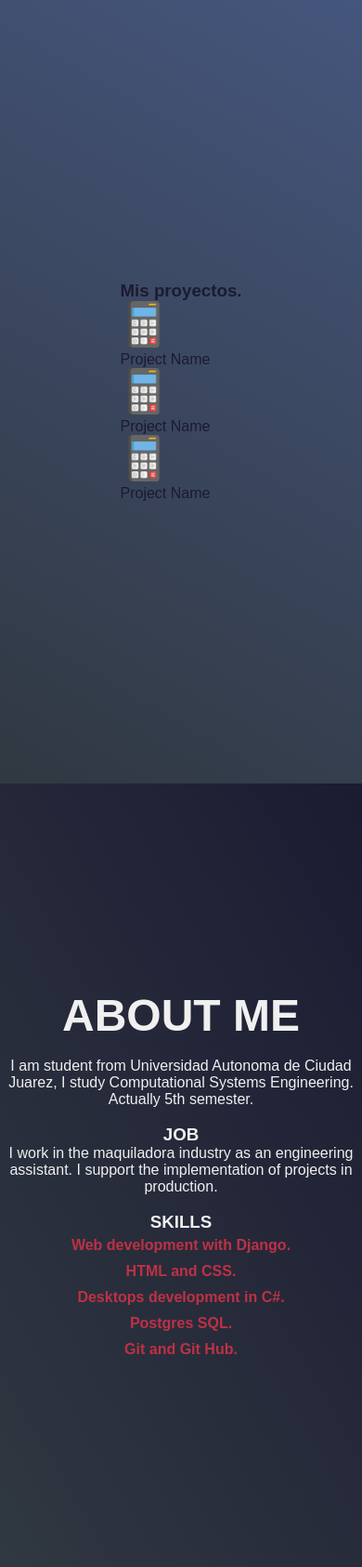
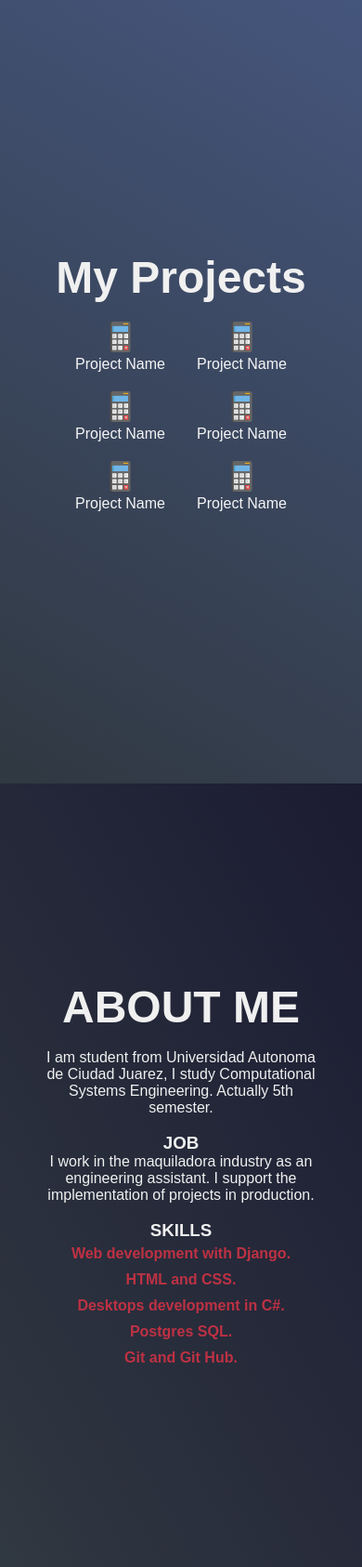
Before and after one commit to arm-code/notes-app-fast, a Django app: page / in a window 390 px wide. Shown: the part 845-2531 px from the top of the page at 93% size. Run offline with Django 4.2, Linux system fonts and the light colour scheme.

Commit message:
add a new projects template, using responsive design

```diff
--- a/tasks/static/css/styles.css
+++ b/tasks/static/css/styles.css
@@ -97,22 +97,45 @@ a {
   justify-content: center;
   align-items: center;
   text-align: center;
+
 }
 
 .welcome-section img{
     border-radius: 50%;
     width: 30%;
+
 }
 
 .projects-section{
   display: flex;
-  flex-direction: column;
+ flex-direction: column;
   height: 100vh;
   width: 100%;
   justify-content: center;
   align-items: center;
   background: linear-gradient(30deg, var(--main-gray), var(--main-blue));
   color: var(--main-background);
+  text-align: center;
+  color: var(--main-white);
+}
+
+/* adding projects*/
+.projects-container{
+  padding: 10px;
+  display: flex;
+  flex-wrap:wrap;
+  justify-content: center;
+  text-align: center;
+}
+
+.projects-container .project{
+  margin: 10px;
+  width: 30%;
+
+}
+
+.project img{
+  width: 30%;
 }
 
 .about-section{
@@ -138,6 +161,7 @@ a {
 
 .card-aboutme{
   text-align: center;
+  padding: 10%;
 }
 
 .card-aboutme ul li{
@@ -145,6 +169,7 @@ a {
   list-style-type: none;
   color: var(--main-red);
   padding: 5px;
+
 }
 
 .card-contact{
--- a/tasks/templates/partials/contact.html
+++ b/tasks/templates/partials/contact.html
@@ -12,7 +12,7 @@
 
         <div>
             <img src="{% static 'img/telephone.png' %}" alt="profile">
-            <a href="mailto:al162917@alumnos.uacj.mx">TELEPHONE</a>
+            <a href="tel:6567608407">TELEPHONE</a>
         </div>
 
         <div>
--- a/tasks/templates/partials/projects.html
+++ b/tasks/templates/partials/projects.html
@@ -1,13 +1,43 @@
 {% load static %}
+
 <div class="project">
-    <div><img src="{% static 'img/calculator.png' %}" alt="project-image" width="50px"></div>
-    <div><p>Project Name</p></div>
+    <a href="#">
+        <img src="{% static 'img/calculator.png' %}" alt="project-image">
+        <p>Project Name</p>
+    </a>
 </div>
+
 <div class="project">
-    <div><img src="{% static 'img/calculator.png' %}" alt="project-image" width="50px"></div>
-    <div><p>Project Name</p></div>
+    <a href="#">
+        <img src="{% static 'img/calculator.png' %}" alt="project-image">
+        <p>Project Name</p>
+    </a>
 </div>
+
 <div class="project">
-    <div><img src="{% static 'img/calculator.png' %}" alt="project-image" width="50px"></div>
-    <div><p>Project Name</p></div>
+    <a href="#">
+        <img src="{% static 'img/calculator.png' %}" alt="project-image">
+        <p>Project Name</p>
+    </a>
 </div>
+
+<div class="project">
+    <a href="#">
+        <img src="{% static 'img/calculator.png' %}" alt="project-image">
+        <p>Project Name</p>
+    </a>
+</div>
+
+<div class="project">
+    <a href="#">
+        <img src="{% static 'img/calculator.png' %}" alt="project-image">
+        <p>Project Name</p>
+    </a>
+</div>
+
+<div class="project">
+    <a href="#">
+        <img src="{% static 'img/calculator.png' %}" alt="project-image">
+        <p>Project Name</p>
+    </a>
+</div>
--- a/tasks/templates/profile.html
+++ b/tasks/templates/profile.html
@@ -12,10 +12,12 @@
     </section>
 
     <section id="projects-section" class="projects-section">
-            <div class="card-projects">
-                <h3>Mis proyectos.</h3>
-                {% include 'partials/projects.html' %}
-            </div>
+
+        <h1>My Projects</h1>
+
+        <div class="projects-container">
+        {% include 'partials/projects.html' %}
+        </div>
     </section>
 
     <section id="about-section" class="about-section">
```
